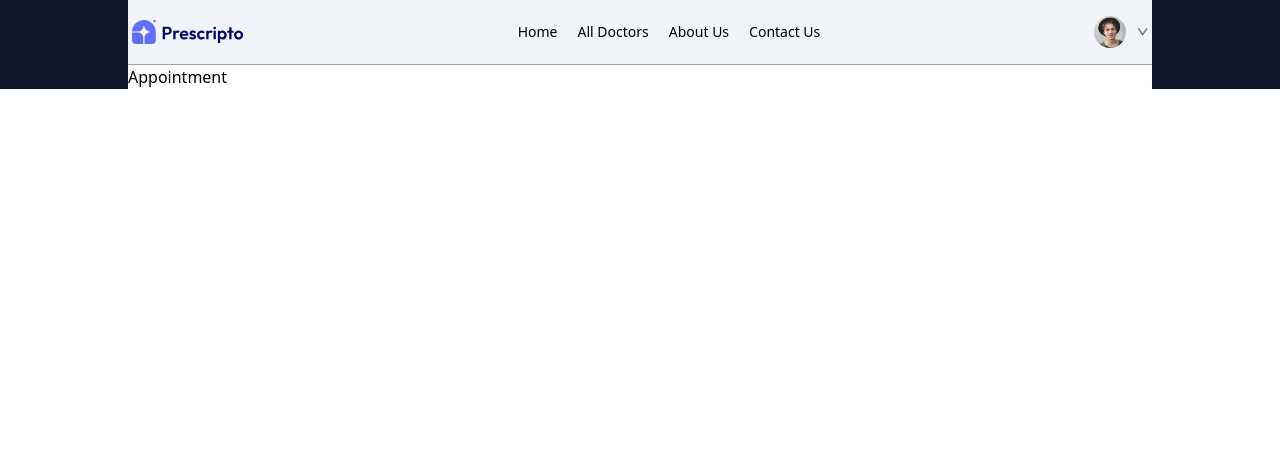
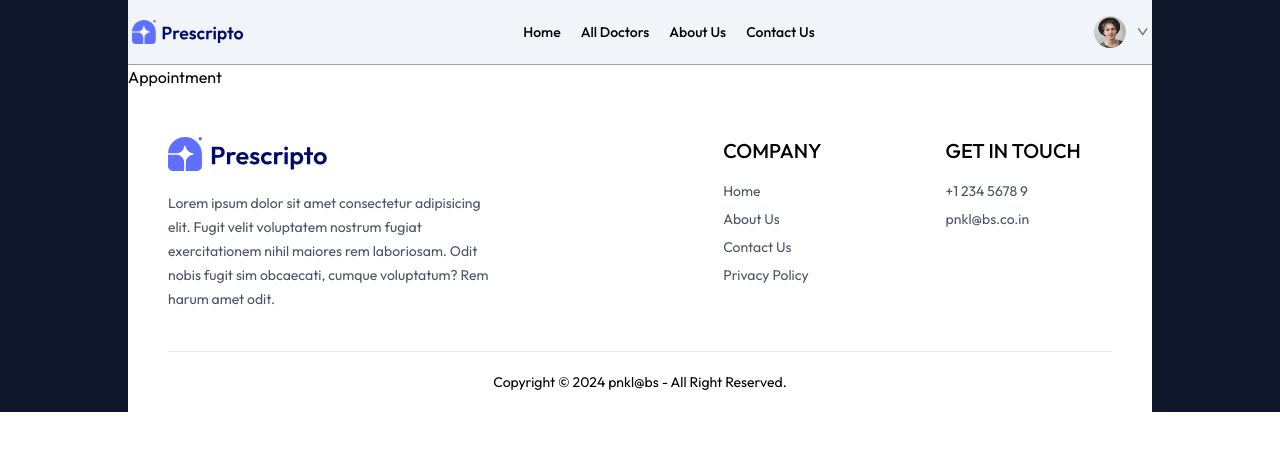
Before and after one commit to pnk-ltoc-892/presmed, a React (Vite) app: page /appointments/1 in a window 1280 px wide. Shown: the top 450 px of the page. Built offline with nearby package versions, Linux system fonts and the light colour scheme.

Commit message:
Add Footer Component & Home Page Completed

```diff
--- a/src/App.jsx
+++ b/src/App.jsx
@@ -9,6 +9,7 @@ import MyProfile from './pages/MyProfile'
 import MyAppointments from './pages/MyAppointments'
 import Appointment from './pages/Appointment'
 import Navbar from './components/Navbar'
+import { Footer } from './components/Footer'
 
 export default function App() {
   return (
@@ -25,6 +26,7 @@ export default function App() {
                 <Route path='/my-profile' element={<MyProfile/>}/>
                 <Route path='/appointments/:doctorid' element={<Appointment/>}/>
               </Routes>
+            <Footer />
           </div>
       </div>
   )
--- /dev/null
+++ b/src/components/Footer.jsx
@@ -0,0 +1,44 @@
+import React from 'react'
+import { assets } from '../assets/assets'
+
+export const Footer = () => {
+    return (
+        <div className='md:mx-10'>
+            <div className='flex flex-col sm:grid grid-cols-[3fr_1fr_1fr] gap-14 my-10 mt-12 text-sm'>
+                {/* Left Section */}
+                <div>
+                    <img src={assets.logo} alt="Logo"
+                        className='mb-5 w-40'
+                    />
+                    <p className='w-full md:w-2/3 text-gray-600 leading-6'>
+                        Lorem ipsum dolor sit amet consectetur adipisicing elit. Fugit velit voluptatem nostrum fugiat exercitationem nihil maiores rem laboriosam. Odit nobis fugit sim obcaecati, cumque voluptatum? Rem harum amet odit.
+                    </p>
+                </div>
+
+                {/* Center Section */}
+                <div>
+                    <p className='text-xl font-medium mb-4'>COMPANY</p>
+                    <ul className='flex flex-col gap-2 text-gray-600'>
+                        <li>Home</li>
+                        <li>About Us</li>
+                        <li>Contact Us</li>
+                        <li>Privacy Policy</li>
+                    </ul>
+                </div>
+
+                {/* Right Section */}
+                <div>
+                    <p className='text-xl font-medium mb-4'>GET IN TOUCH</p>
+                    <ul className='flex flex-col gap-2 text-gray-600'>
+                        <li>+1 234 5678 9</li>
+                        <li>pnkl@bs.co.in</li>
+                    </ul>
+                </div>
+            </div>
+            <div>
+                <hr />
+                <p className='py-5 text-sm text-center'>Copyright © 2024 pnkl@bs - All Right Reserved.</p>
+            </div>
+        </div>
+    )
+}
--- a/src/index.css
+++ b/src/index.css
@@ -1,6 +1,11 @@
+@import url('https://fonts.googleapis.com/css2?family=Outfit:wght@100..900&display=swap');
 @tailwind base;
 @tailwind components;
 @tailwind utilities;
+
+*{
+    font-family: Outfit;
+}
 
 .active hr{
     @apply block
```
Lines whose indentation alone changed are shown as unchanged.
